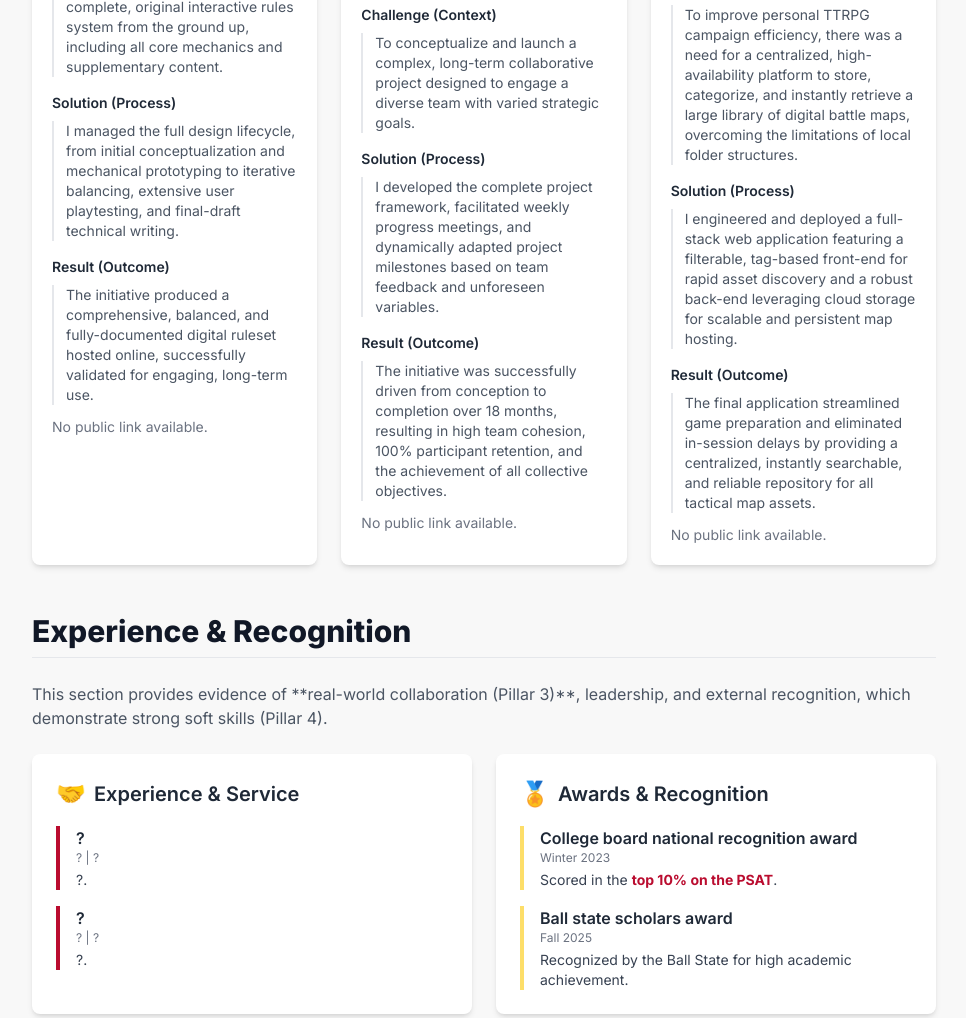
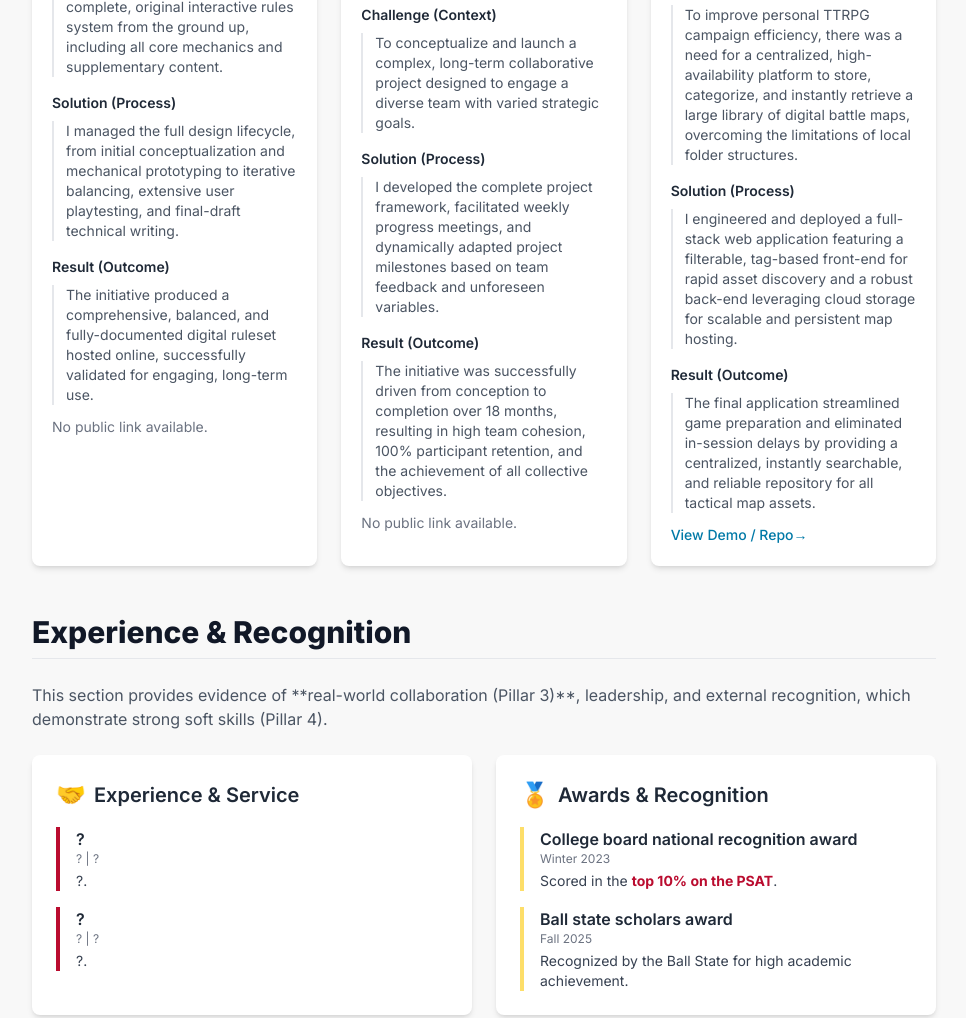
Before and after one commit to whittertwitter725-png/WhitB-personal-portfolio, a plain HTML site: page index.html in a window 1280 px wide. Shown: the part 1811-2829 px from the top of the page, without its empty margins (296-1262 px from the left). Drawn offline with nearby package versions, Linux system fonts and the light colour scheme.

Commit message:
Update index.html

```diff
--- a/index.html
+++ b/index.html
@@ -309,7 +309,7 @@ CONFIRMATION: NO SVG graphics used. NO Mermaid JS used. -->
                 challenge: "To improve personal TTRPG campaign efficiency, there was a need for a centralized, high-availability platform to store, categorize, and instantly retrieve a large library of digital battle maps, overcoming the limitations of local folder structures.",
                 solution: "I engineered and deployed a full-stack web application featuring a filterable, tag-based front-end for rapid asset discovery and a robust back-end leveraging cloud storage for scalable and persistent map hosting.",
                 result: "The final application streamlined game preparation and eliminated in-session delays by providing a centralized, instantly searchable, and reliable repository for all tactical map assets.",
-                link: ""
+                link: "https://whittertwitter725-png.github.io/Map-tool/"
             }
         ];
 
```
